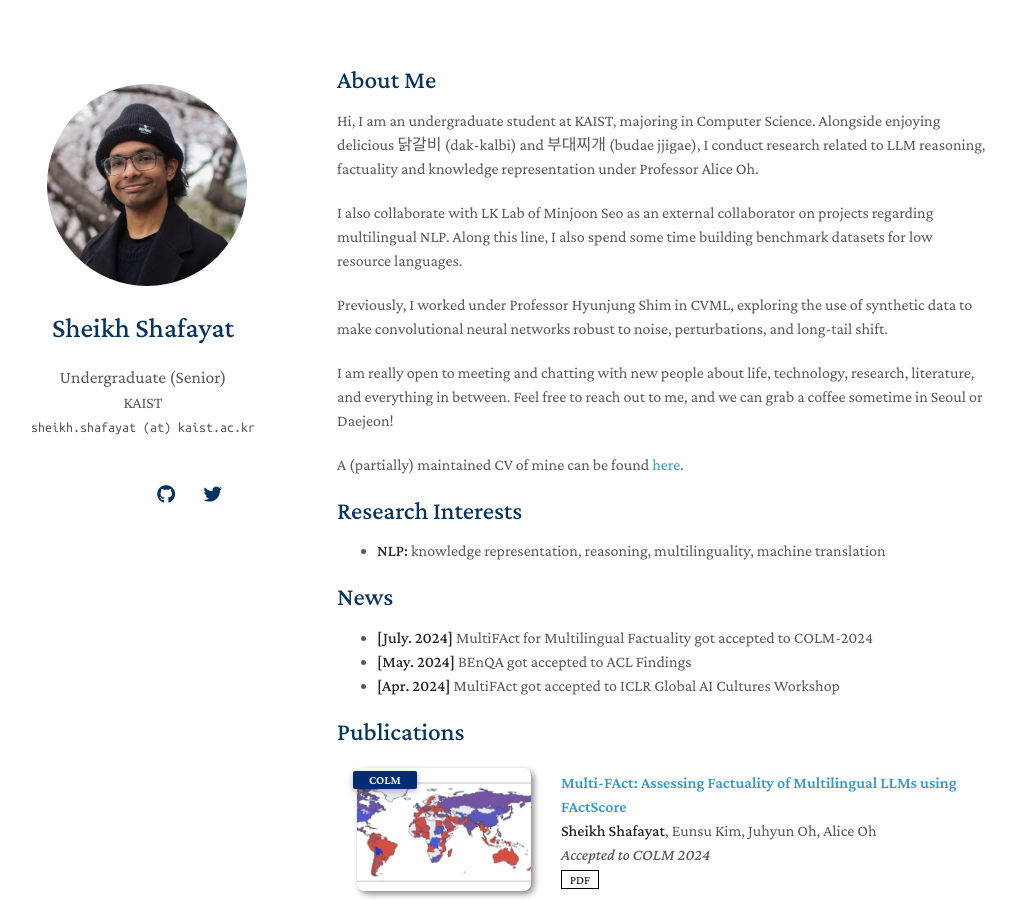
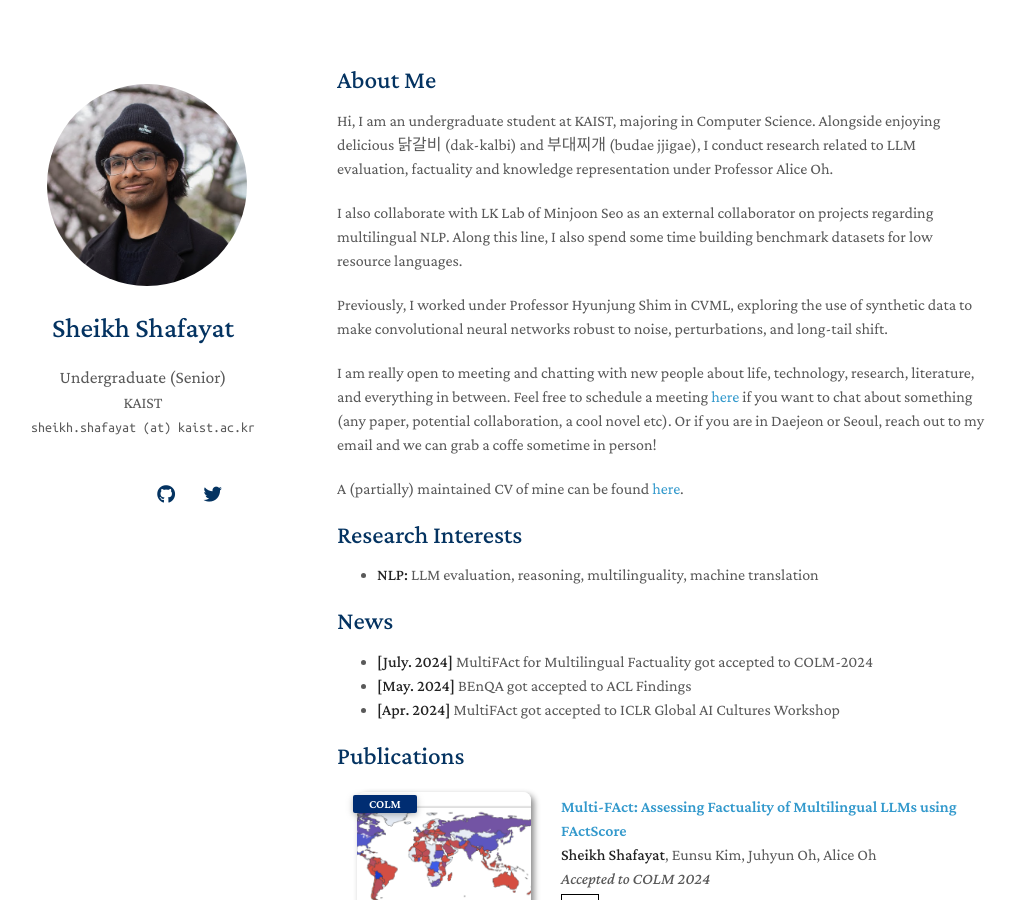
Before and after one commit to sheikhshafayat/sheikhshafayat.github.io, a Jekyll site: the page built from index.md, in a window 1280 px wide and 900 px high. Shown: the whole window, without its empty margins (133-1149 px from the left). Built offline with Jekyll 4.4.1, drawn with Linux system fonts in a browser that asks for light colours; nearby versions of some CDN libraries; a style sheet for code colours, icons or effects is not loaded; our own code applies the rules of GitHub Pages for plain Markdown files.

Commit message:
calendly added

```diff
--- a/index.md
+++ b/index.md
@@ -4,19 +4,19 @@ layout: homepage
 
 ## About Me
 
-Hi, I am an undergraduate student at KAIST, majoring in Computer Science. Alongside enjoying delicious 닭갈비 (dak-kalbi) and 부대찌개 (budae jjigae), I conduct research related to LLM reasoning, factuality and knowledge representation under Professor Alice Oh.
+Hi, I am an undergraduate student at KAIST, majoring in Computer Science. Alongside enjoying delicious 닭갈비 (dak-kalbi) and 부대찌개 (budae jjigae), I conduct research related to LLM evaluation, factuality and knowledge representation under Professor Alice Oh.
 
 I also collaborate with LK Lab of Minjoon Seo as an external collaborator on projects regarding multilingual NLP. Along this line, I also spend some time building benchmark datasets for low resource languages.
 
 Previously, I worked under Professor Hyunjung Shim in CVML, exploring the use of synthetic data to make convolutional neural networks robust to noise, perturbations, and long-tail shift.
 
-I am really open to meeting and chatting with new people about life, technology, research, literature, and everything in between. Feel free to reach out to me, and we can grab a coffee sometime in Seoul or Daejeon!
+I am really open to meeting and chatting with new people about life, technology, research, literature, and everything in between. Feel free to schedule a meeting [here](https://calendly.com/sheikhshafayat2/30min) if you want to chat about something (any paper, potential collaboration, a cool novel etc). Or if you are in Daejeon or Seoul, reach out to my email and we can grab a coffe sometime in person!
 
 A (partially) maintained CV of mine can be found [here](https://docs.google.com/document/d/1qmBlSpN3PfOCr4rOwJWPg8lZisJHGYy0PhR2ARucJmc/edit).
 
 ## Research Interests
 
-- **NLP:** knowledge representation, reasoning, multilinguality, machine translation
+- **NLP:** LLM evaluation, reasoning, multilinguality, machine translation
 
 ## News
 
```
